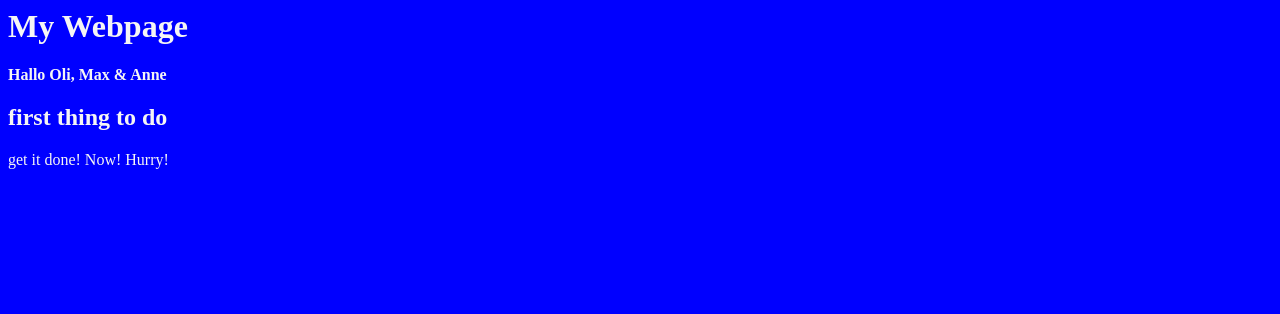
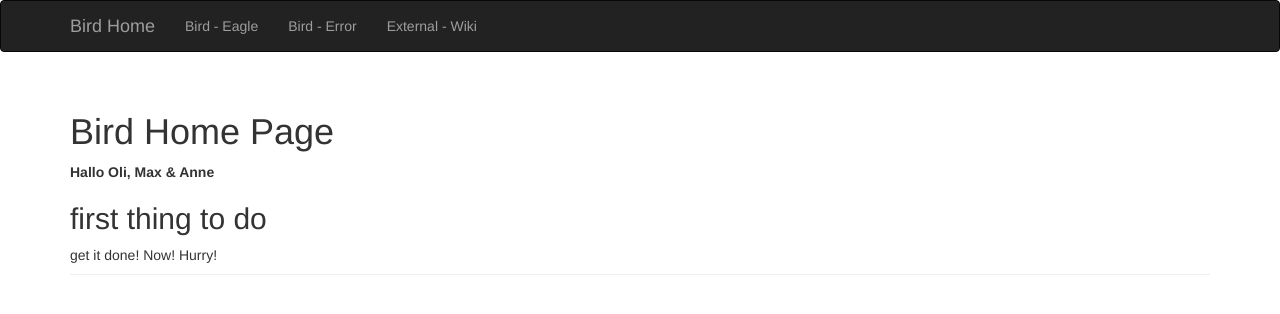
Before and after one commit to OliverGebert/CICDPipeline, a Flask app: page / in a window 1280 px wide. Shown: the top 314 px of the page. Run offline with Flask 2, Linux system fonts and the light colour scheme; some libraries are stand-ins or nearby versions.

Commit message:
Feature: base template + error üages added

```diff
--- a/src/app.py
+++ b/src/app.py
@@ -3,6 +3,14 @@ from flask_bootstrap import Bootstrap
 
 app = Flask(__name__)
 bootstrap = Bootstrap(app)
+
+@app.errorhandler(404)
+def page_not_found(e):
+    return render_template('404.html'), 404
+
+@app.errorhandler(500)
+def internal_server_error(e):
+    return render_template('500.html'), 500
 
 @app.route("/")
 def index():
--- /dev/null
+++ b/src/templates/base.html
@@ -0,0 +1,35 @@
+{% extends "bootstrap/base.html" %}
+
+{% block title %} Flasky Birds {% endblock %}
+
+{% block navbar %}
+<div class="navbar navbar-inverse" role="navigation">
+    <div class="container">
+        <div class="navbar-header">
+            <button type="button" class="navbar-toggle" data-toggle="collapse" data-target=".navbar-collapse">
+                <span class="sr-only">Toggle Navigation</span>
+                <span class="icon-bar"></span>
+                <span class="icon-bar"></span>
+                <span class="icon-bar"></span>
+            </button>
+            <a class="navbar-brand" href="/">Bird Home</a>
+        </div>
+        <div class="navbar-collapse collapse">
+            <ul class="nav navbar-nav">
+                <li><a href="/bird/eagle">Bird - Eagle</a></li>
+                <li><a href="/error">Bird - Error</a></li>
+                <li><a href="/wiki">External - Wiki</a></li>
+            </ul>
+        </div>
+    </div>
+</div>
+
+{% endblock %}
+
+{% block content %}
+
+<div class="container">
+    {% block page_content %}{% endblock %}
+</div>
+
+{% endblock %}
--- a/src/templates/index.html
+++ b/src/templates/index.html
@@ -3,9 +3,23 @@
         <link rel="stylesheet" href='/static/style.css' />
     </head>
     <body>
-        <h1>My Webpage</h1>
+    </body>
+</html>
+
+
+{% extends "base.html" %}
+
+{% block title %} Flasky - Birds {% endblock %}
+
+{% block content %}
+
+<div class="container">
+    <div class="page-header">
+        <h1>Bird Home Page</h1>
         <b>Hallo Oli, Max & Anne</b>
         <h2>first thing to do</h2>
         get it done! Now! Hurry!
-    </body>
-</html>
+    </div>
+</div>
+
+{% endblock %}
```
Also changed, not shown: src/templates/404.html (added, +13 -0 lines), src/templates/505.html (added, +13 -0 lines), src/templates/user.html (+2 -24 lines).
